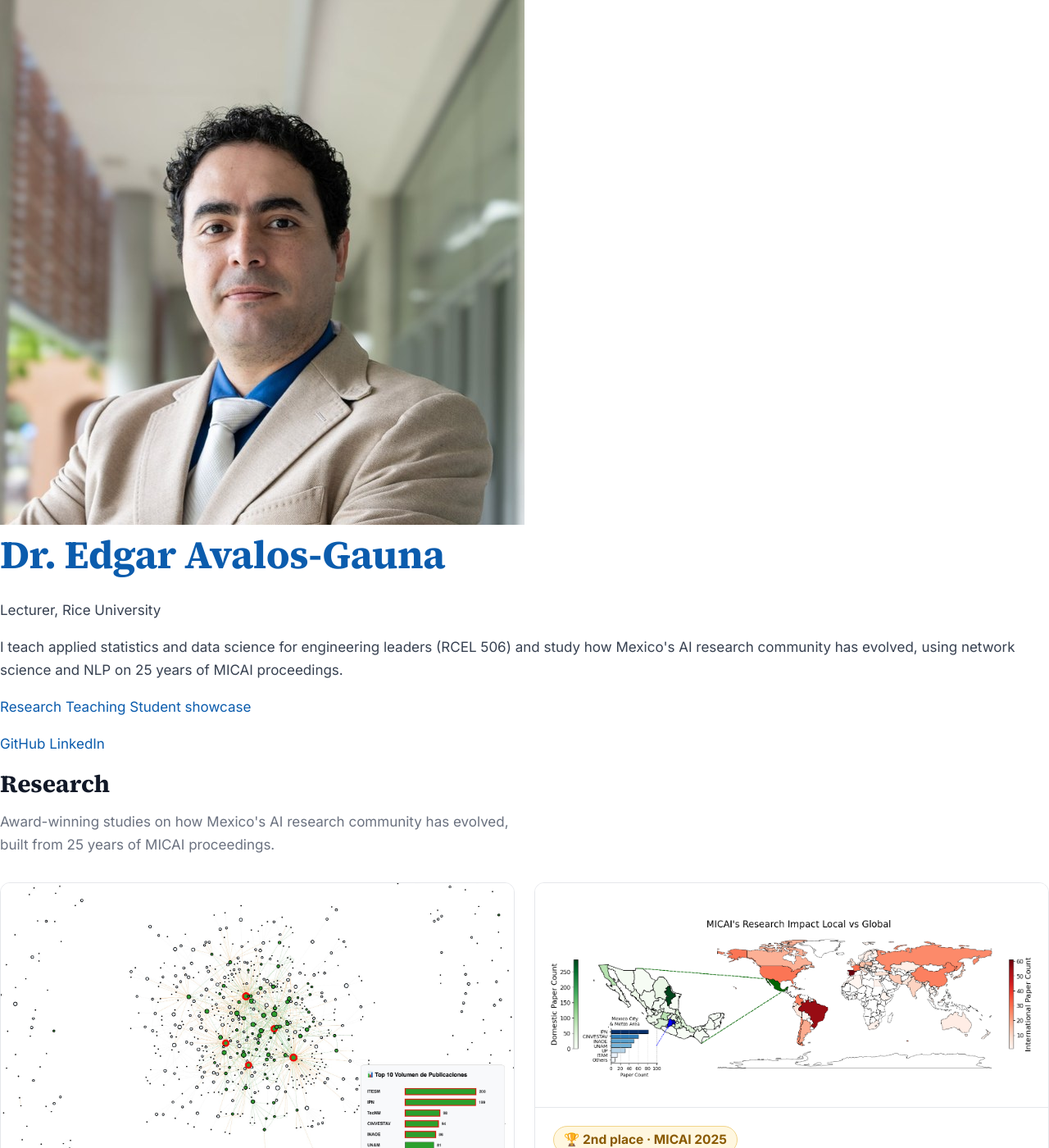
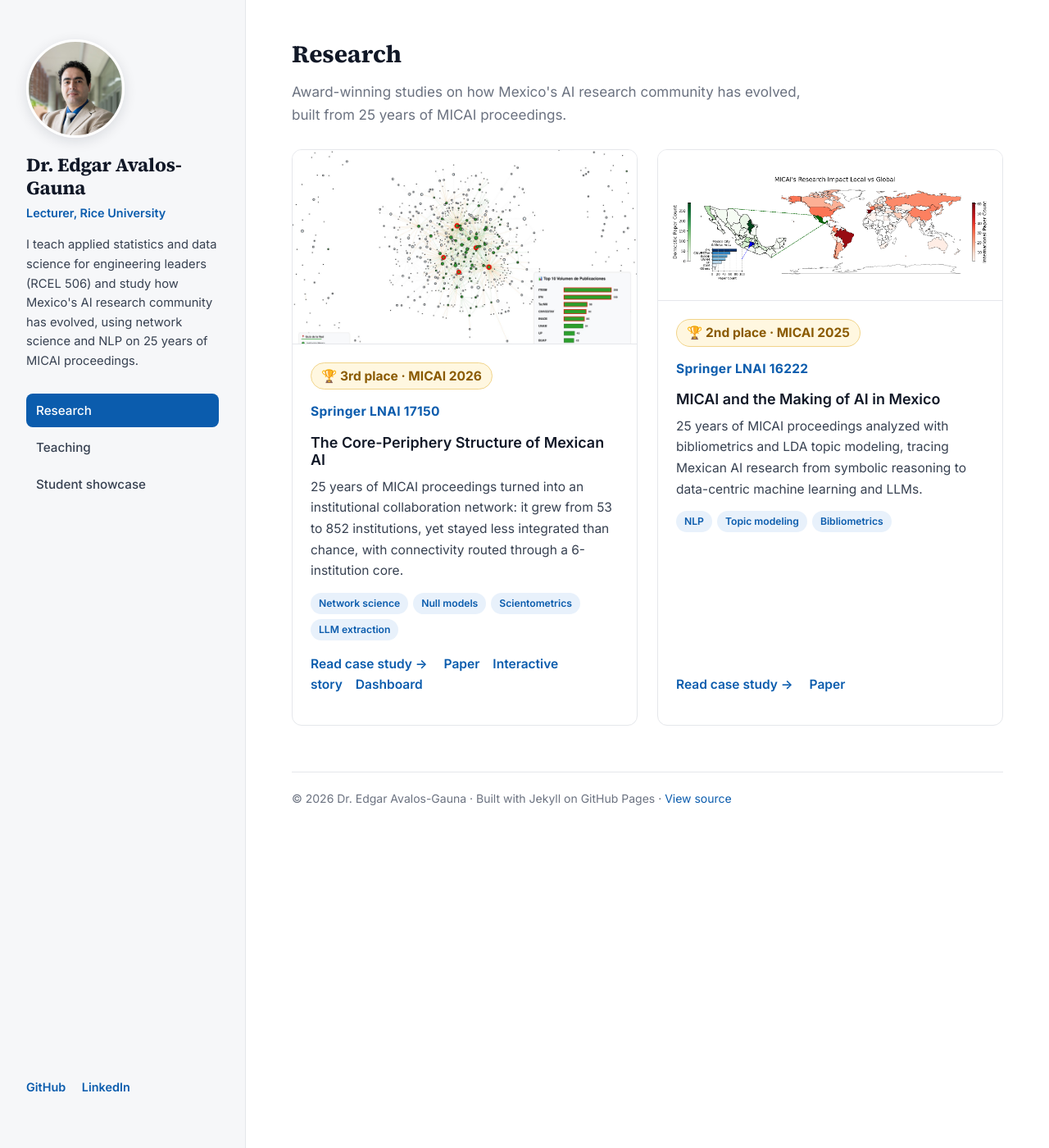
Before and after one commit to edavgaun/edavgaun.github.io, a Jekyll site: the page built from index.html, in a window 1280 px wide and 1400 px high. Shown: the whole window at 82% size. Built offline with Jekyll 4.4.1, drawn with Linux system fonts in a browser that asks for light colours.

Commit message:
Add responsive two-column layout styles

```diff
--- a/assets/css/style.css
+++ b/assets/css/style.css
@@ -118,3 +118,35 @@ h4 { font-size: .8rem; text-transform: uppercase; letter-spacing: .08em; color:
   .brand { white-space: nowrap; }
   .topbar nav a:nth-child(2), .topbar nav a:nth-child(4) { display: none; }
 }
+
+
+/* ===== Two-column layout: static intro left, selected content right ===== */
+.shell { display: grid; grid-template-columns: 300px minmax(0, 1fr); min-height: 100vh; }
+.sidebar {
+  position: sticky; top: 0; height: 100vh; overflow-y: auto;
+  padding: 48px 32px; background: var(--bg-soft); border-right: 1px solid var(--line);
+  display: flex; flex-direction: column;
+}
+.sb-photo { width: 120px; height: 120px; border-radius: 50%; object-fit: cover; border: 3px solid #fff; box-shadow: 0 4px 16px rgba(17,24,39,.12); margin-bottom: 20px; }
+.sb-name { font-size: 1.45rem; margin: 0 0 4px; }
+.sb-name a { color: var(--ink); }
+.sb-role { font-size: .9rem; font-weight: 600; color: var(--accent); margin: 0 0 16px; }
+.sb-bio { font-size: .92rem; line-height: 1.6; margin: 0 0 28px; }
+.sb-nav { display: flex; flex-direction: column; gap: 4px; margin-bottom: 28px; }
+.sb-nav a { padding: 8px 12px; border-radius: 8px; color: var(--body); font-weight: 500; font-size: .95rem; }
+.sb-nav a:hover { background: #fff; text-decoration: none; }
+.sb-nav a.active { background: var(--accent); color: #fff; }
+.sb-links { margin-top: auto; font-size: .9rem; font-weight: 600; }
+.sb-links a { margin-right: 16px; }
+.content { padding: 48px 56px; max-width: 1100px; }
+.content .section-intro { margin-bottom: 28px; }
+.panel h2 { margin-top: 0; }
+.case { padding: 0 0 40px; }
+.footer-min { border-top: 1px solid var(--line); margin-top: 56px; padding-top: 20px; }
+@media (max-width: 900px) {
+  .shell { grid-template-columns: 1fr; }
+  .sidebar { position: static; height: auto; border-right: 0; border-bottom: 1px solid var(--line); padding: 32px 24px; }
+  .sb-nav { flex-direction: row; flex-wrap: wrap; }
+  .sb-links { margin-top: 0; }
+  .content { padding: 32px 24px; }
+}
```
